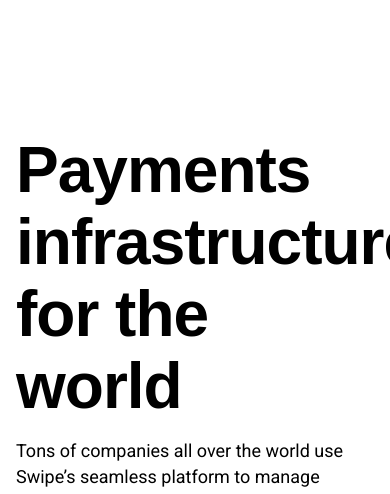
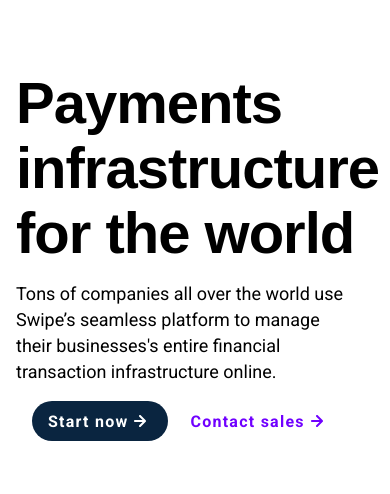
Before and after one commit to huzaifaghazali/swipe, a plain HTML site: page index.html in a window 390 px wide. Shown: the part 56-550 px from the top of the page. Drawn offline with Linux system fonts and the light colour scheme; animation ran at ten frames a second; a web font is replaced by a local one.

Commit message:
Make hero section responsive

```diff
--- a/index.css
+++ b/index.css
@@ -774,17 +774,48 @@ footer {
 /* =================== MEDIA QUERIES ==================== */
 
 @media only screen and (max-width: 1144px) {
+  :root {
+    --h1-size: 80px;
+    --h1-height: 85px;
+  }
+
   .section-container {
     padding: 0 var(--spacing-md);
+  }
+
+  /* HERO SECTION */
+  .hero-phone {
+    height: 550px;
+    transform: translateY(-60px);
+  }
+
+  .hero .col-left {
+    width: 60%;
+  }
+
+  .hero .col-right {
+    width: 40%;
   }
 }
 
 @media only screen and (max-width: 850px) {
+  :root {
+    --h1-size: 70px;
+    --h1-height: 75px;
+  }
+
+  /* HERO SECTION */
+  .hero-phone {
+    transform: translateY(-85px);
+  }
+
+  /* PARTNERS GRID */
   .partners-grid img {
     width: 100%;
     height: auto;
   }
 
+  /* INTEGRATIONS SECTION */
   .integrations-section .col-left {
     width: 60%;
   }
@@ -797,10 +828,41 @@ footer {
 /* TABLET SIZE */
 @media only screen and (max-width: 768px) {
   :root {
-    --h1-size: 64px;
-    --h1-height: 72px;
+    --h1-size: 58px;
+    --h1-height: 65px;
     --h3-size: 34px;
     --h6-size: 16px;
+  }
+
+  main {
+    margin: 0;
+  }
+
+  /* NAVBAR STYLES */
+  .navbar {
+    margin: 0;
+  }
+
+  #gradient-canvas {
+    height: 820px;
+  }
+
+  /* HERO STYLES */
+  .hero .two-column {
+    align-items: center;
+  }
+
+  .hero .col-left {
+    width: 60%;
+  }
+
+  .hero .col-right {
+    width: 40%;
+  }
+
+  .hero-phone {
+    height: 450px;
+    transform: translateX(32px);
   }
 
   /* UNIFIED PLATFORM */
@@ -855,6 +917,13 @@ footer {
 
 /* MOBILE SIZE */
 @media only screen and (max-width: 550px) {
+  :root {
+    --h1-size: 58px;
+    --h1-height: 65px;
+    --h3-size: 34px;
+    --h6-size: 16px;
+  }
+
   .two-column {
     flex-direction: column;
   }
@@ -866,6 +935,24 @@ footer {
   .two-column .col-right {
     width: 100%;
     padding: 0;
+  }
+
+  /* NAVBAR STYLES */
+  .navbar {
+    margin: 0 0 var(--spacing-lg) 0;
+  }
+
+  /* HERO STYLES */
+  #gradient-canvas {
+    height: 820px;
+  }
+
+  main {
+    margin: var(--spacing-lg) 0 0 0;
+  }
+
+  .hero .two-column .hero-phone-container {
+    display: none;
   }
 
   .partners-grid {
```
